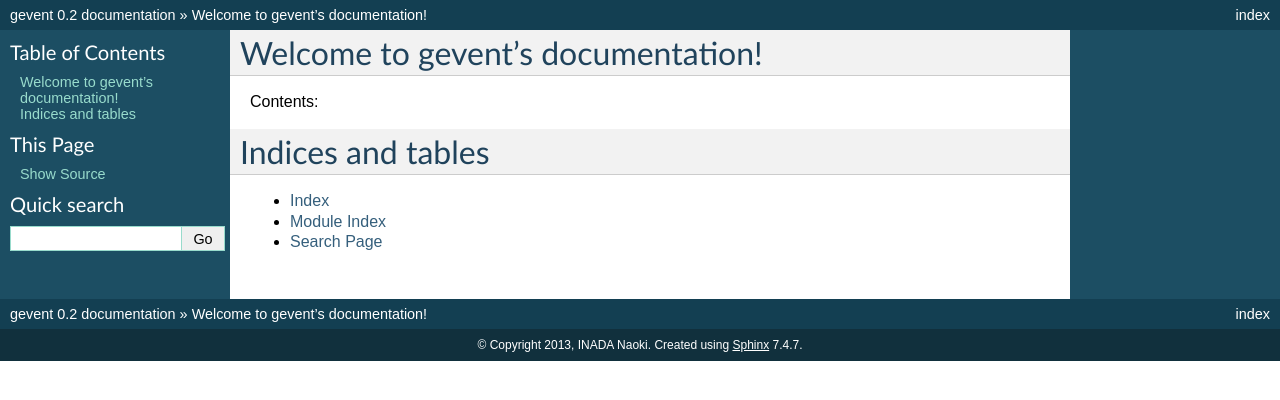
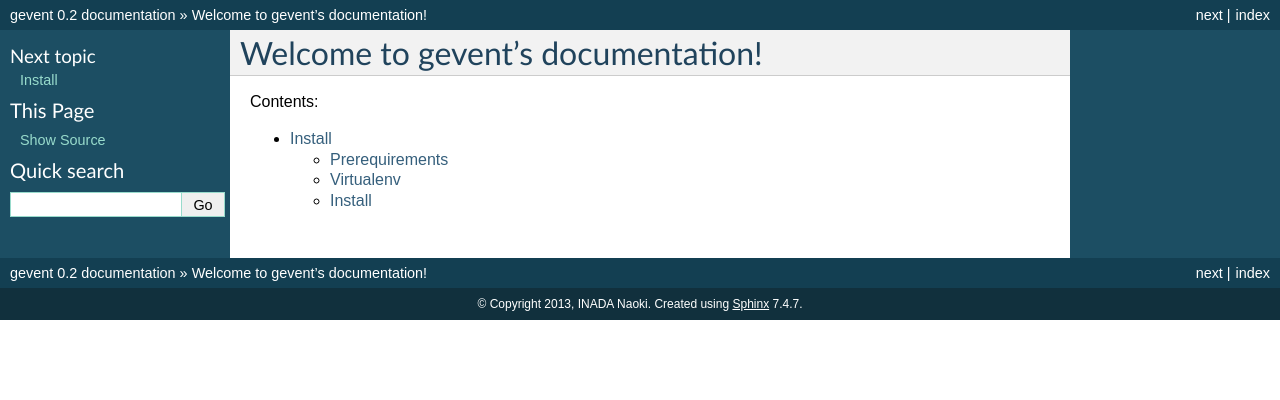
Before and after one commit to KLab/green-hakai, a Sphinx documentation site: the page built from doc/index.rst, in a window 1280 px wide. Shown: the top 400 px of the page. Built offline with Sphinx 7.4.7, drawn with Linux system fonts in a browser that asks for light colours.

Commit message:
Add install document.

```diff
--- a/doc/index.rst
+++ b/doc/index.rst
@@ -11,11 +11,11 @@
 .. toctree::
    :maxdepth: 2
 
+   install.rst
 
+.. Indices and tables
+   ==================
 
-Indices and tables
-==================
-
-* :ref:`genindex`
-* :ref:`modindex`
-* :ref:`search`
+   * :ref:`genindex`
+   * :ref:`modindex`
+   * :ref:`search`
```
Also changed, not shown: doc/install.rst (added, +48 -0 lines).
